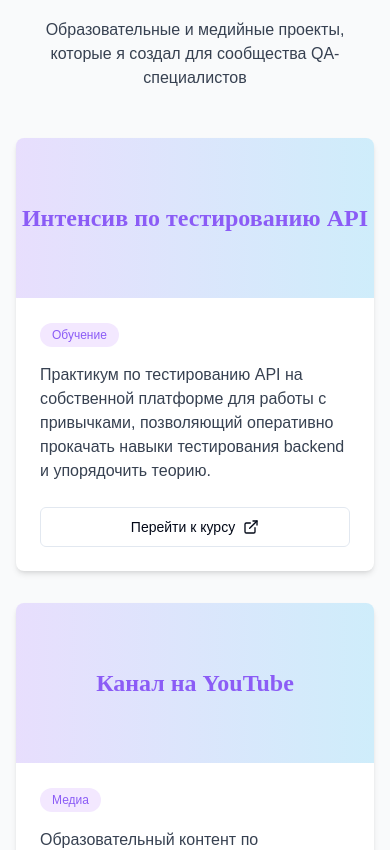
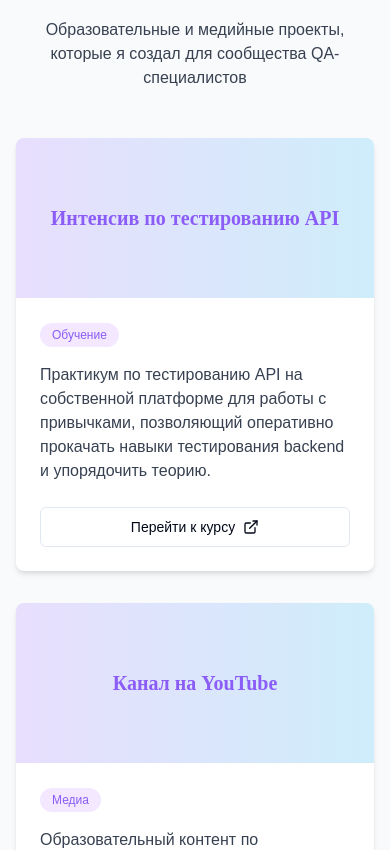
Before and after one commit to DrDoom74/klimenko-verse-hub, a React (Vite) app: page / in a window 390 px wide. Shown: the part 6160-7010 px from the top of the page. Built offline with nearby package versions, Linux system fonts and the light colour scheme.

Commit message:
Fix: Center align "Интенсив по тестированию API" on mobile
Center aligns the title "Интенсив по тестированию API" within the "My Projects" section on mobile devices.

```diff
--- a/src/components/Projects.tsx
+++ b/src/components/Projects.tsx
@@ -52,8 +52,8 @@ const Projects = () => {
               key={index}
               className="bg-white rounded-lg overflow-hidden shadow-md transition-all duration-300 hover:shadow-xl card-hover"
             >
-              <div className="h-40 bg-gradient-to-r from-brand-purple/20 to-brand-blue/20 flex items-center justify-center">
-                <h3 className="text-2xl font-bold text-brand-purple">{project.title}</h3>
+              <div className="h-40 bg-gradient-to-r from-brand-purple/20 to-brand-blue/20 flex items-center justify-center p-4">
+                <h3 className="text-xl md:text-2xl font-bold text-brand-purple text-center leading-tight">{project.title}</h3>
               </div>
               <div className="p-6">
                 <div className="inline-block px-3 py-1 bg-purple-100 text-brand-purple text-xs font-medium rounded-full mb-4">
```
